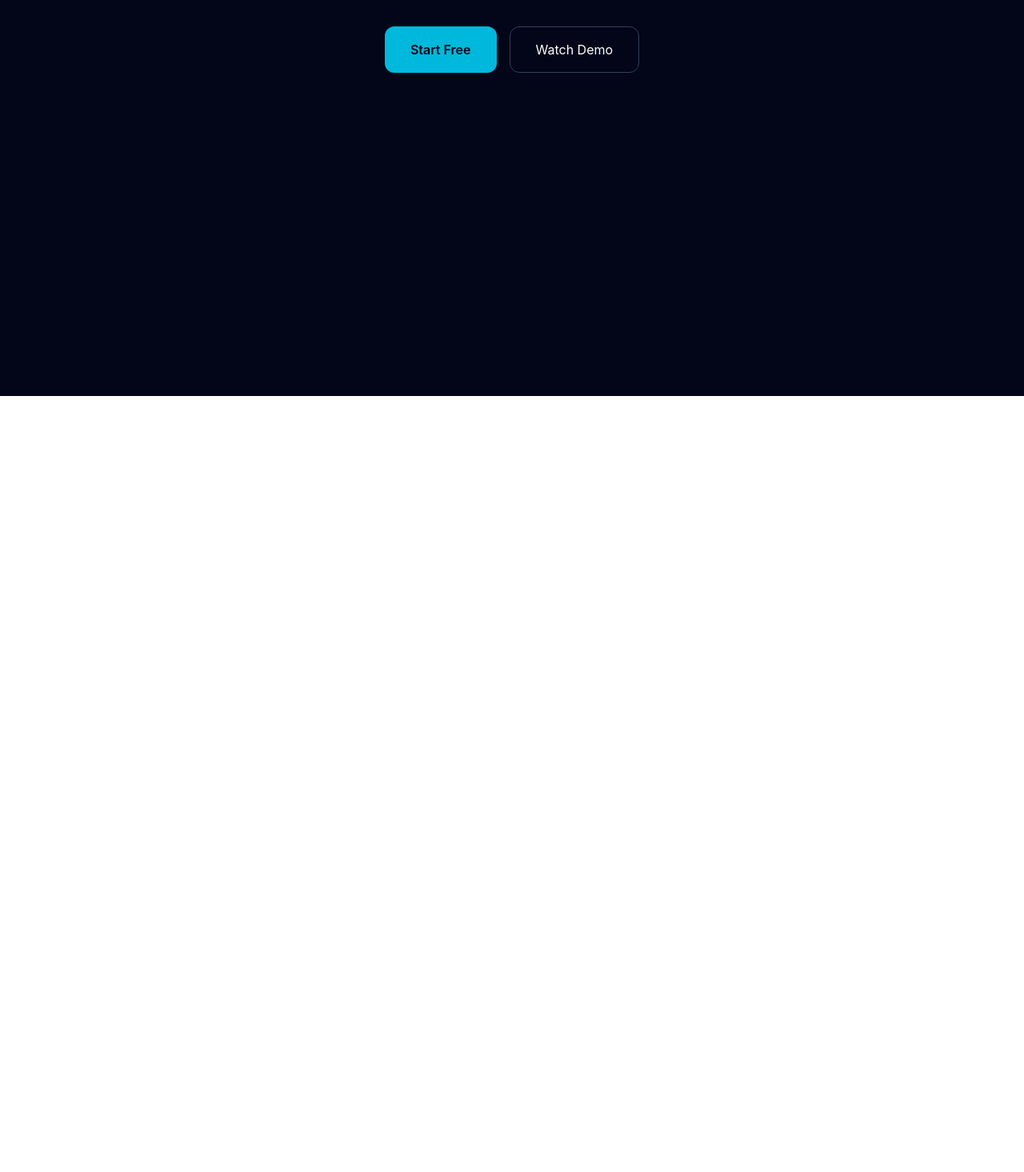
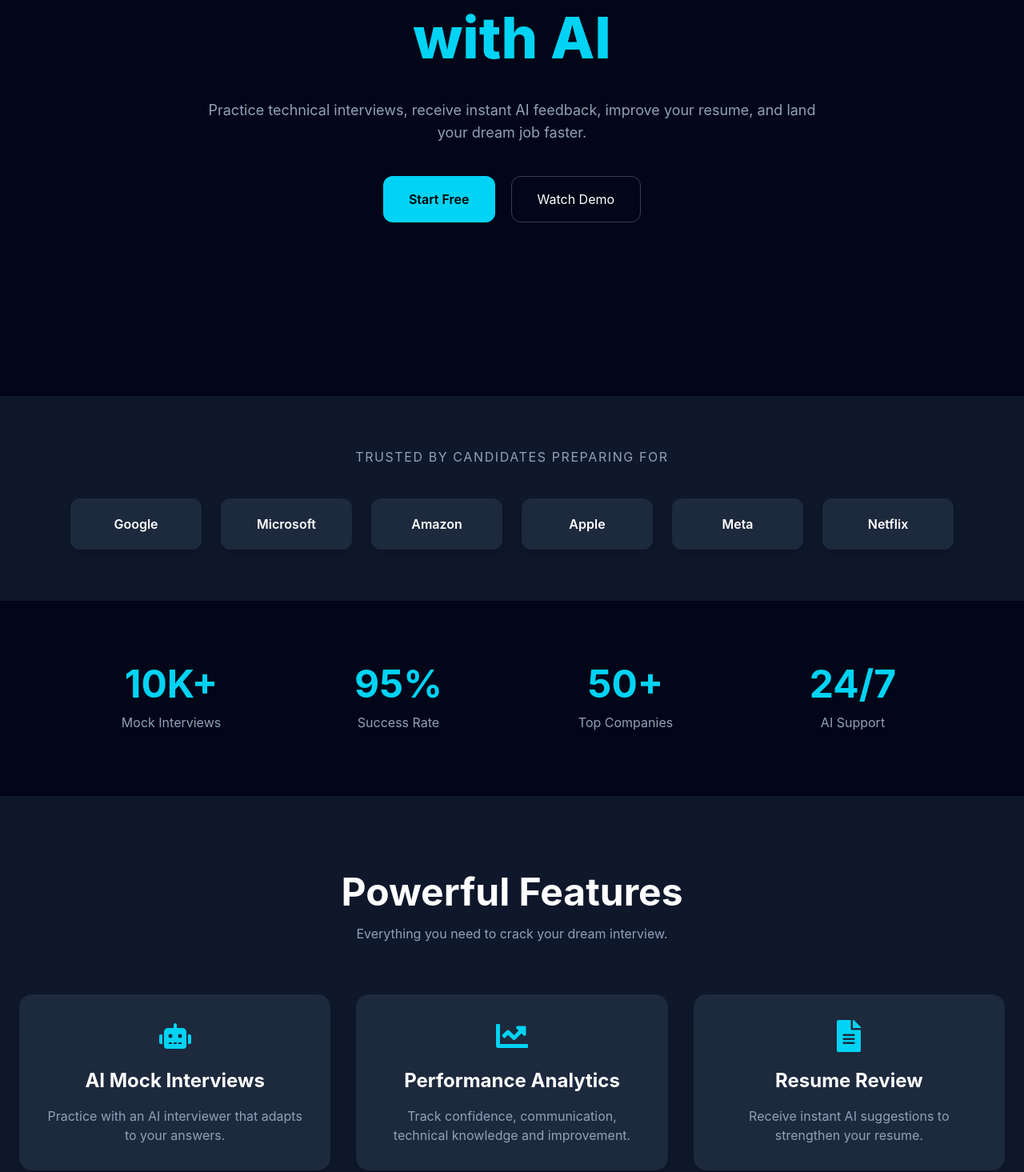
Before and after one commit to Vinayduggar27/InterviewIQ, a React (Vite) app in the folder client/: page / in a window 1280 px wide. Shown: the part 305-1770 px from the top of the page at 80% size. Before the commit the page ends 800 px from the top, so only its background shows below. Built offline with nearby package versions, Linux system fonts and the light colour scheme.

Commit message:
Build landing page sections and project structure

```diff
--- a/client/package.json
+++ b/client/package.json
@@ -10,6 +10,7 @@
     "preview": "vite preview"
   },
   "dependencies": {
+    "@tailwindcss/typography": "^0.5.20",
     "@tailwindcss/vite": "^4.3.2",
     "@tanstack/react-query": "^5.101.2",
     "axios": "^1.18.1",
@@ -17,6 +18,7 @@
     "react": "^19.2.7",
     "react-dom": "^19.2.7",
     "react-hook-form": "^7.81.0",
+    "react-icons": "^5.7.0",
     "react-router-dom": "^7.18.1",
     "tailwindcss": "^4.3.2"
   },
--- /dev/null
+++ b/client/src/components/common/Companies.tsx
@@ -0,0 +1,37 @@
+import { motion } from "framer-motion";
+
+const companies = [
+  "Google",
+  "Microsoft",
+  "Amazon",
+  "Apple",
+  "Meta",
+  "Netflix",
+];
+
+export default function Companies() {
+  return (
+    <section className="bg-slate-900 py-16">
+      <div className="max-w-6xl mx-auto px-6">
+        <p className="text-center text-slate-400 uppercase tracking-widest mb-10">
+          Trusted by candidates preparing for
+        </p>
+
+        <div className="grid grid-cols-2 md:grid-cols-3 lg:grid-cols-6 gap-6">
+          {companies.map((company, index) => (
+            <motion.div
+              key={company}
+              initial={{ opacity: 0, y: 30 }}
+              whileInView={{ opacity: 1, y: 0 }}
+              transition={{ delay: index * 0.1 }}
+              viewport={{ once: true }}
+              className="bg-slate-800 rounded-xl py-5 text-center text-white font-semibold shadow-lg hover:bg-cyan-500 transition"
+            >
+              {company}
+            </motion.div>
+          ))}
+        </div>
+      </div>
+    </section>
+  );
+}
--- /dev/null
+++ b/client/src/components/common/Stats.tsx
@@ -0,0 +1,45 @@
+import { motion } from "framer-motion";
+
+const stats = [
+  { value: "10K+", label: "Mock Interviews" },
+  { value: "95%", label: "Success Rate" },
+  { value: "50+", label: "Top Companies" },
+  { value: "24/7", label: "AI Support" },
+];
+
+export default function Stats() {
+  return (
+    <section className="bg-slate-950 py-20">
+      <div className="max-w-6xl mx-auto px-6">
+
+        <div className="grid md:grid-cols-4 gap-8">
+
+          {stats.map((item, index) => (
+
+            <motion.div
+              key={item.label}
+              initial={{ opacity:0, y:30 }}
+              whileInView={{ opacity:1, y:0 }}
+              transition={{ delay:index*0.2 }}
+              viewport={{ once:true }}
+              className="text-center"
+            >
+
+              <h2 className="text-5xl font-bold text-cyan-400">
+                {item.value}
+              </h2>
+
+              <p className="text-slate-400 mt-3">
+                {item.label}
+              </p>
+
+            </motion.div>
+
+          ))}
+
+        </div>
+
+      </div>
+    </section>
+  );
+}
--- a/client/src/components/common/features.tsx
+++ b/client/src/components/common/features.tsx
@@ -0,0 +1,72 @@
+import { motion } from "framer-motion";
+import { FaRobot, FaChartLine, FaFileAlt } from "react-icons/fa";
+
+const features = [
+  {
+    icon: <FaRobot size={40} />,
+    title: "AI Mock Interviews",
+    description:
+      "Practice with an AI interviewer that adapts to your answers."
+  },
+  {
+    icon: <FaChartLine size={40} />,
+    title: "Performance Analytics",
+    description:
+      "Track confidence, communication, technical knowledge and improvement."
+  },
+  {
+    icon: <FaFileAlt size={40} />,
+    title: "Resume Review",
+    description:
+      "Receive instant AI suggestions to strengthen your resume."
+  }
+];
+
+export default function Features() {
+  return (
+    <section className="bg-slate-900 py-24">
+      <div className="max-w-7xl mx-auto px-6">
+
+        <h2 className="text-5xl font-bold text-center text-white">
+          Powerful Features
+        </h2>
+
+        <p className="text-center text-slate-400 mt-4 mb-16">
+          Everything you need to crack your dream interview.
+        </p>
+
+        <div className="grid md:grid-cols-3 gap-8">
+
+          {features.map((feature, index) => (
+
+            <motion.div
+              key={feature.title}
+              initial={{ opacity:0, y:40 }}
+              whileInView={{ opacity:1, y:0 }}
+              transition={{ delay:index*0.2 }}
+              viewport={{ once:true }}
+              className="bg-slate-800 rounded-2xl p-8 text-center hover:-translate-y-2 transition shadow-xl"
+            >
+
+              <div className="text-cyan-400 flex justify-center mb-5">
+                {feature.icon}
+              </div>
+
+              <h3 className="text-2xl font-bold text-white">
+                {feature.title}
+              </h3>
+
+              <p className="text-slate-400 mt-4">
+                {feature.description}
+              </p>
+
+            </motion.div>
+
+          ))}
+
+        </div>
+
+      </div>
+    </section>
+  );
+}
--- a/client/src/components/common/hero.tsx
+++ b/client/src/components/common/hero.tsx
@@ -0,0 +1,47 @@
+import { motion } from "framer-motion";
+
+export default function Hero() {
+  return (
+    <section className="min-h-screen flex items-center justify-center px-6 bg-slate-950">
+      <div className="max-w-5xl text-center">
+
+        <motion.h1
+          initial={{ opacity: 0, y: 40 }}
+          animate={{ opacity: 1, y: 0 }}
+          transition={{ duration: 0.8 }}
+          className="text-5xl md:text-7xl font-extrabold text-white leading-tight"
+        >
+          Ace Every Interview
+          <br />
+          <span className="text-cyan-400">with AI</span>
+        </motion.h1>
+
+        <motion.p
+          initial={{ opacity: 0 }}
+          animate={{ opacity: 1 }}
+          transition={{ delay: 0.4 }}
+          className="mt-8 text-slate-400 text-lg max-w-3xl mx-auto"
+        >
+          Practice technical interviews, receive instant AI feedback,
+          improve your resume, and land your dream job faster.
+        </motion.p>
+
+        <motion.div
+          initial={{ opacity: 0 }}
+          animate={{ opacity: 1 }}
+          transition={{ delay: 0.7 }}
+          className="mt-10 flex justify-center gap-5"
+        >
+          <button className="bg-cyan-400 hover:bg-cyan-300 text-black px-8 py-4 rounded-xl font-semibold transition">
+            Start Free
+          </button>
+
+          <button className="border border-slate-700 hover:border-cyan-400 px-8 py-4 rounded-xl text-white transition">
+            Watch Demo
+          </button>
+        </motion.div>
+
+      </div>
+    </section>
+  );
+}
--- a/client/src/pages/landing/LandingPage.tsx
+++ b/client/src/pages/landing/LandingPage.tsx
@@ -1,34 +1,17 @@
 import Navbar from "../../components/layout/Navbar";
+import Hero from "../../components/common/Hero";
+import Companies from "../../components/common/Companies";
+import Stats from "../../components/common/Stats";
+import Features from "../../components/common/Features";
 
-function LandingPage() {
+export default function LandingPage() {
   return (
-    <div className="min-h-screen bg-slate-950 text-white">
+    <div className="bg-slate-950 text-white">
       <Navbar />
-
-      <main className="pt-32 flex flex-col items-center justify-center text-center px-6">
-        <h1 className="text-5xl md:text-7xl font-bold leading-tight">
-          Ace Every Interview with
-          <span className="text-cyan-400"> AI</span>
-        </h1>
-
-        <p className="mt-6 max-w-2xl text-lg text-slate-400">
-          Practice real interview questions, receive instant AI feedback,
-          improve your resume, and track your interview performance—all in one
-          place.
-        </p>
-
-        <div className="mt-10 flex flex-col sm:flex-row gap-4">
-          <button className="bg-cyan-500 hover:bg-cyan-400 text-slate-950 font-semibold px-8 py-4 rounded-xl transition">
-            Start Free
-          </button>
-
-          <button className="border border-slate-700 hover:border-cyan-400 px-8 py-4 rounded-xl transition">
-            Watch Demo
-          </button>
-        </div>
-      </main>
+      <Hero />
+      <Companies />
+       <Stats />
+       <Features />
     </div>
   );
 }
-
-export default LandingPage;
```
Also changed, not shown: client/src/components/common/Cta.tsx (added), 1 other file (tests, documents, lock files or other folders).
